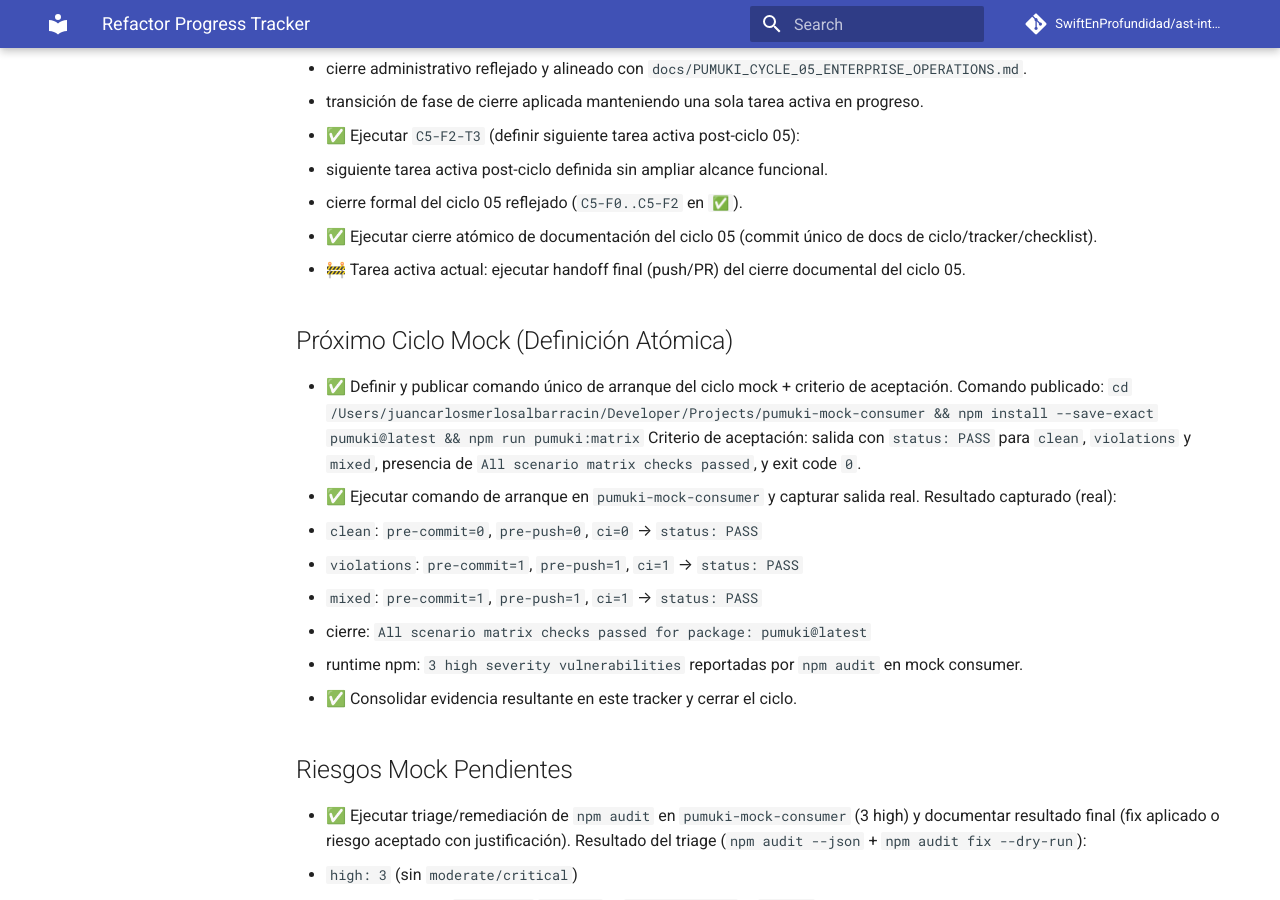
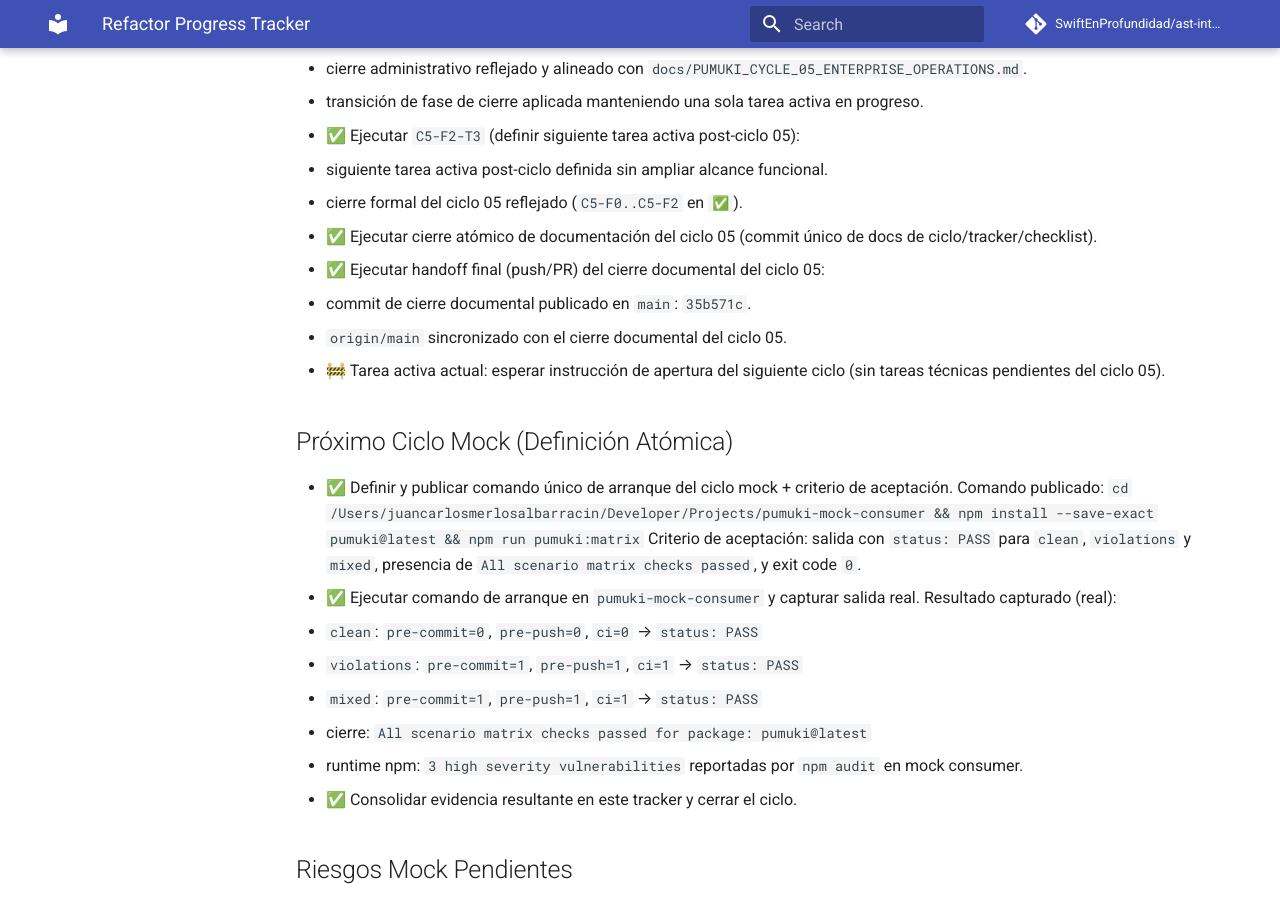
Before and after one commit to SwiftEnProfundidad/ast-intelligence-hooks, an MkDocs documentation site: the page built from docs/REFRACTOR_PROGRESS.md, in a window 1280 px wide and 900 px high, scrolled down 4892 px. Built offline with MkDocs 1.6.1 and Material for MkDocs 9.7.7, drawn with Linux system fonts in a browser that asks for light colours; comment, search, counter and statistics services are not loaded.

Commit message:
docs(tracker): mark cycle-05 handoff complete

```diff
--- a/docs/REFRACTOR_PROGRESS.md
+++ b/docs/REFRACTOR_PROGRESS.md
@@ -109,7 +109,10 @@ Estado consolidado del refactor con seguimiento de tareas y evidencia del avance
   - siguiente tarea activa post-ciclo definida sin ampliar alcance funcional.
   - cierre formal del ciclo 05 reflejado (`C5-F0..C5-F2` en `✅`).
 - ✅ Ejecutar cierre atómico de documentación del ciclo 05 (commit único de docs de ciclo/tracker/checklist).
-- 🚧 Tarea activa actual: ejecutar handoff final (push/PR) del cierre documental del ciclo 05.
+- ✅ Ejecutar handoff final (push/PR) del cierre documental del ciclo 05:
+  - commit de cierre documental publicado en `main`: `35b571c`.
+  - `origin/main` sincronizado con el cierre documental del ciclo 05.
+- 🚧 Tarea activa actual: esperar instrucción de apertura del siguiente ciclo (sin tareas técnicas pendientes del ciclo 05).
 
 ## Próximo Ciclo Mock (Definición Atómica)
 - ✅ Definir y publicar comando único de arranque del ciclo mock + criterio de aceptación.
```
